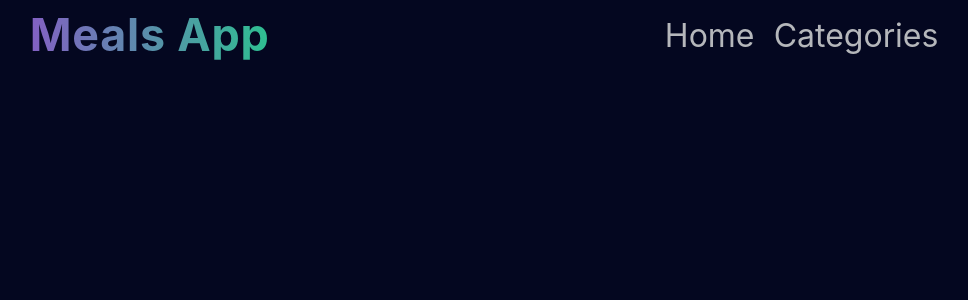
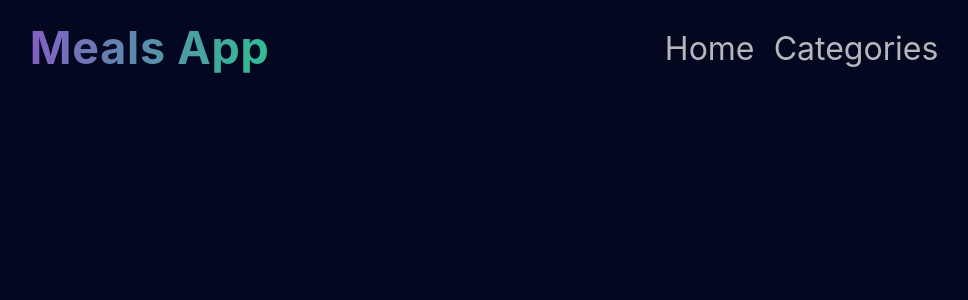
Before and after one commit to rohitpatil007/meals-reciper-app, a React (Create React App) app: page / in a window 1280 px wide. Shown: the top 300 px of the page, without its empty margins (164-1132 px from the left). Built offline with nearby package versions, Linux system fonts and the light colour scheme.

Commit message:
css fixed : header

```diff
--- a/src/components/shared/Header.module.css
+++ b/src/components/shared/Header.module.css
@@ -1,12 +1,10 @@
 .header {
-  position: fixed;
-  top: 0;
   display: flex;
   justify-content: space-around;
   align-items: center;
   padding: 0.5rem;
   width: 100%;
-  /* height: 80px; */
+  height: 80px;
   gap: 1.5rem;
 }
 .logoText {
```
